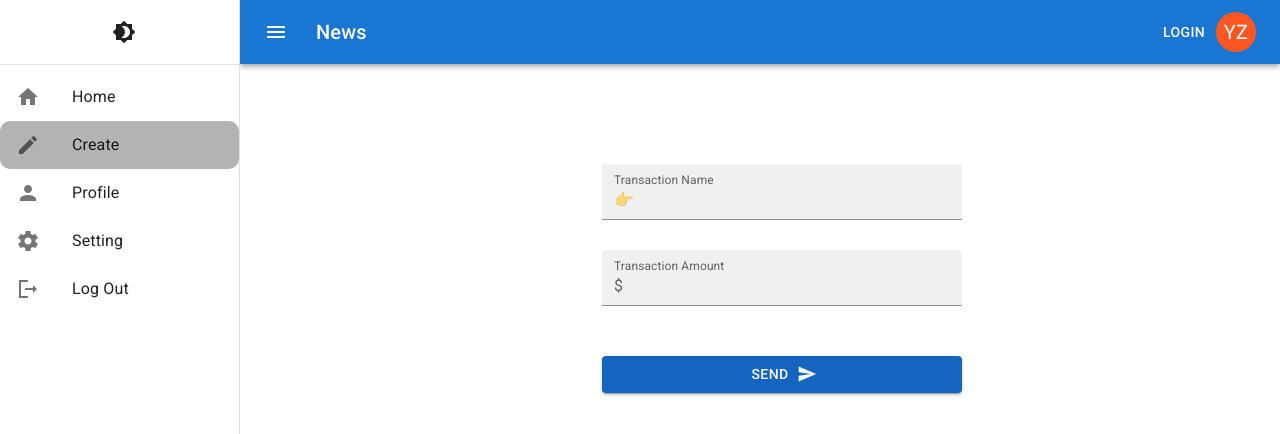
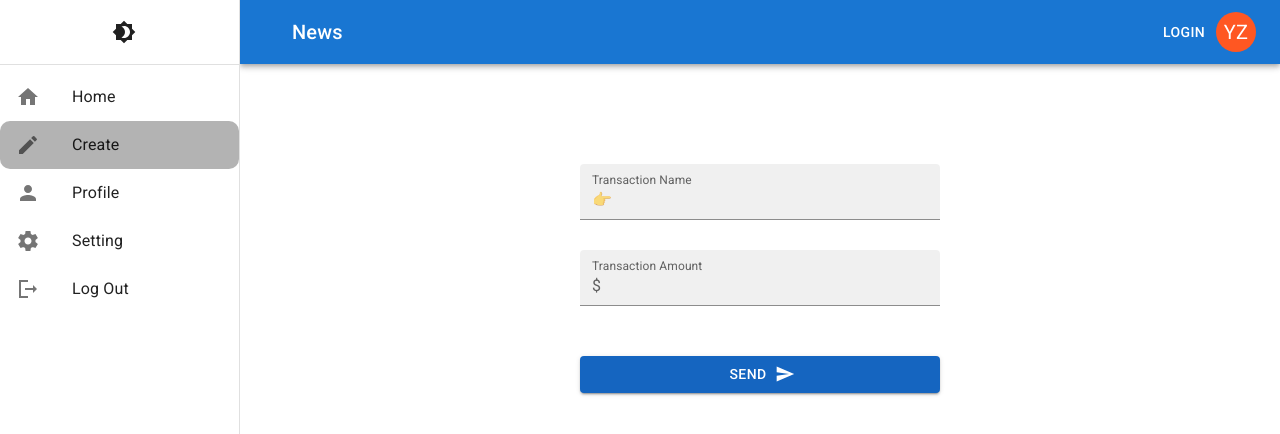
Before and after one commit to yznabuz/MUI-website-calculate-expences, a React (Create React App) app: page /create in a window 1280 px wide. Shown: the top 434 px of the page. Built offline with nearby package versions, Linux system fonts and the light colour scheme.

Commit message:
response sidebar

```diff
--- a/src/Pages/Components/Header.jsx
+++ b/src/Pages/Components/Header.jsx
@@ -9,9 +9,9 @@ import MenuIcon from "@mui/icons-material/Menu";
 import { Avatar } from "@mui/material";
 import { deepOrange } from "@mui/material/colors";
 
-export default function Header() {
+export default function Header({ setDrw, setDrwHide }) {
   return (
-    <Box sx={{ marginLeft: "240px", flexGrow: 1 }}>
+    <Box sx={{ marginLeft: { sm: "240px" }, flexGrow: 1 }}>
       <AppBar position="static">
         <Toolbar>
           <IconButton
@@ -20,8 +20,12 @@ export default function Header() {
             color="inherit"
             aria-label="menu"
             sx={{ mr: 2 }}
+            onClick={() => {
+              setDrw("block");
+              setDrwHide("temporary");
+            }}
           >
-            <MenuIcon />
+            <MenuIcon sx={{ display: { sm: "none" } }} />
           </IconButton>
           <Typography variant="h6" component="div" sx={{ flexGrow: 1 }}>
             News
--- a/src/Pages/Components/SideBar.jsx
+++ b/src/Pages/Components/SideBar.jsx
@@ -23,13 +23,14 @@ import Brightness4Icon from "@mui/icons-material/Brightness4";
 
 const drawerWidth = 240;
 
-export default function SideBar({ setMode }) {
+export default function SideBar({ setMode, drw, drwHide, setDrw }) {
   const theme = useTheme();
   const currentLocation = useLocation();
   return (
     <Box sx={{ display: "flex" }}>
       <Drawer
         sx={{
+          display: { xs: drw, sm: "block" },
           width: drawerWidth,
           flexShrink: 0,
           "& .MuiDrawer-paper": {
@@ -37,8 +38,12 @@ export default function SideBar({ setMode }) {
             boxSizing: "border-box",
           },
         }}
-        variant="permanent"
+        variant={drwHide}
         anchor="left"
+        open={true}
+        onClose={() => {
+          setDrw("none");
+        }}
       >
         <Toolbar sx={{ display: "flex", justifyContent: "center" }}>
           <IconButton
--- a/src/Pages/Create/Create.jsx
+++ b/src/Pages/Create/Create.jsx
@@ -18,7 +18,7 @@ const Create = () => {
         fullWidth={true}
         label="Transaction Name"
         id="outlined-start-adornment"
-        sx={{ ml: "22px", mb: "30px", display: "block" }}
+        sx={{ mb: "30px", display: "block" }}
         InputProps={{
           startAdornment: <InputAdornment position="start">👉</InputAdornment>,
         }}
@@ -28,7 +28,7 @@ const Create = () => {
         fullWidth={true}
         label="Transaction Amount"
         id="outlined-start-adornment"
-        sx={{ ml: "22px", display: "block" }}
+        sx={{ display: "block" }}
         InputProps={{
           startAdornment: <InputAdornment position="start">$</InputAdornment>,
         }}
@@ -37,7 +37,6 @@ const Create = () => {
       <Button
         fullWidth={true}
         sx={{
-          marginLeft: "22px",
           marginTop: "50px",
           backgroundColor: theme.palette.btnC.main,
           "&:hover": {
--- a/src/Pages/Home/Home.jsx
+++ b/src/Pages/Home/Home.jsx
@@ -5,7 +5,7 @@ import CloseIcon from "@mui/icons-material/Close";
 
 const Home = () => {
   return (
-    <Box sx={{ mt: "100px" }}>
+    <Box sx={{ mt: "100px", mr: { xs :"240px", sm: "0px" } }}>
       <Paper
         sx={{
           position: "relative",
--- a/src/Pages/Root.jsx
+++ b/src/Pages/Root.jsx
@@ -41,12 +41,20 @@ export default function Root() {
     },
   });
 
+  const [drw, setDrw] = useState("none");
+  const [drwHide, setDrwHide] = useState("permanent");
+
   return (
     <div>
       <ThemeProvider theme={darkTheme}>
         <CssBaseline />
-        <Header />
-        <SideBar setMode={setMode} />
+        <Header setDrw={setDrw} setDrwHide={setDrwHide} />
+        <SideBar
+          drw={drw}
+          setMode={setMode}
+          drwHide={drwHide}
+          setDrw={setDrw}
+        />
         <Box sx={{ ml: "240px", display: "flex", justifyContent: "center" }}>
           <Outlet />
         </Box>
```
